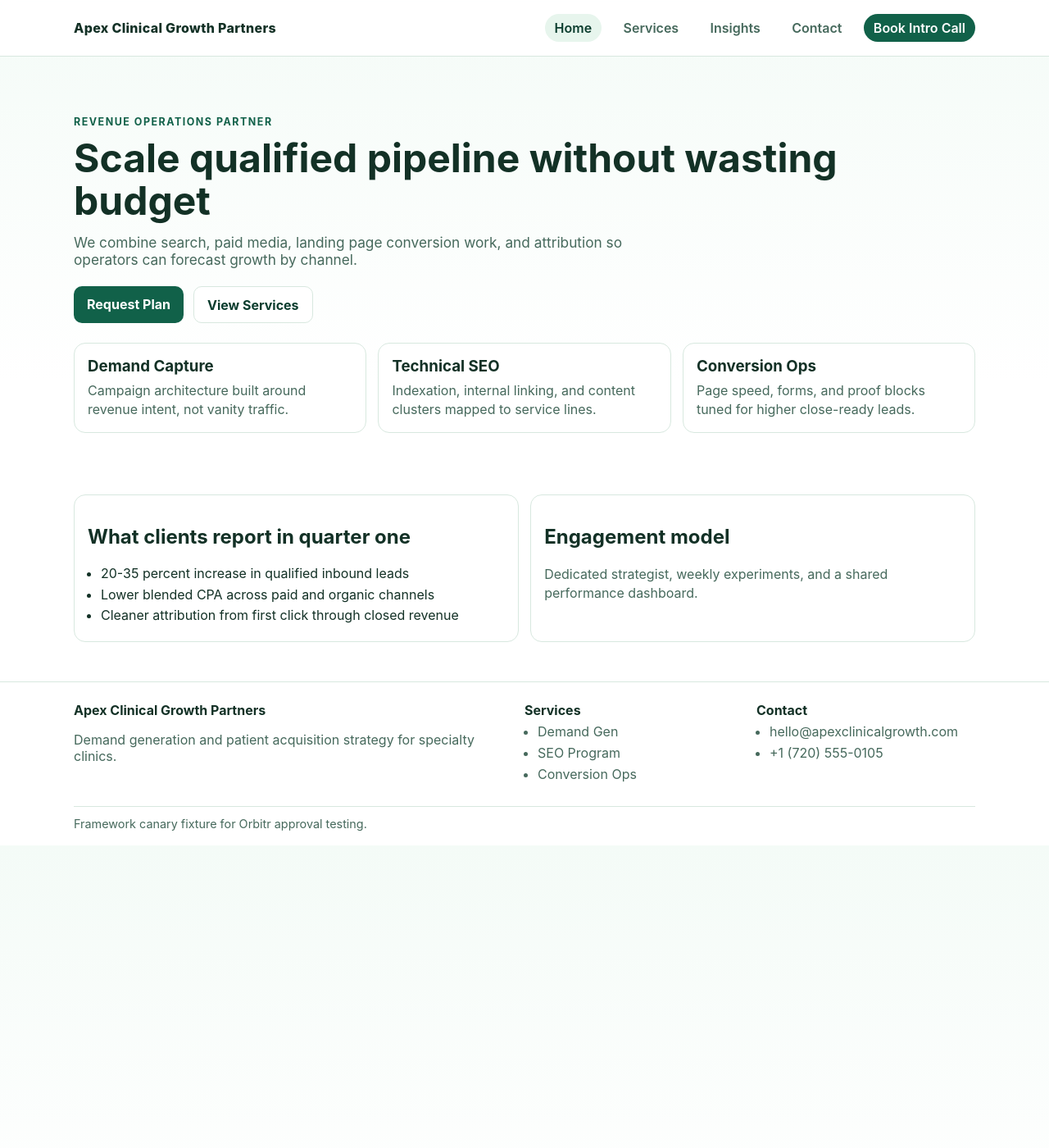
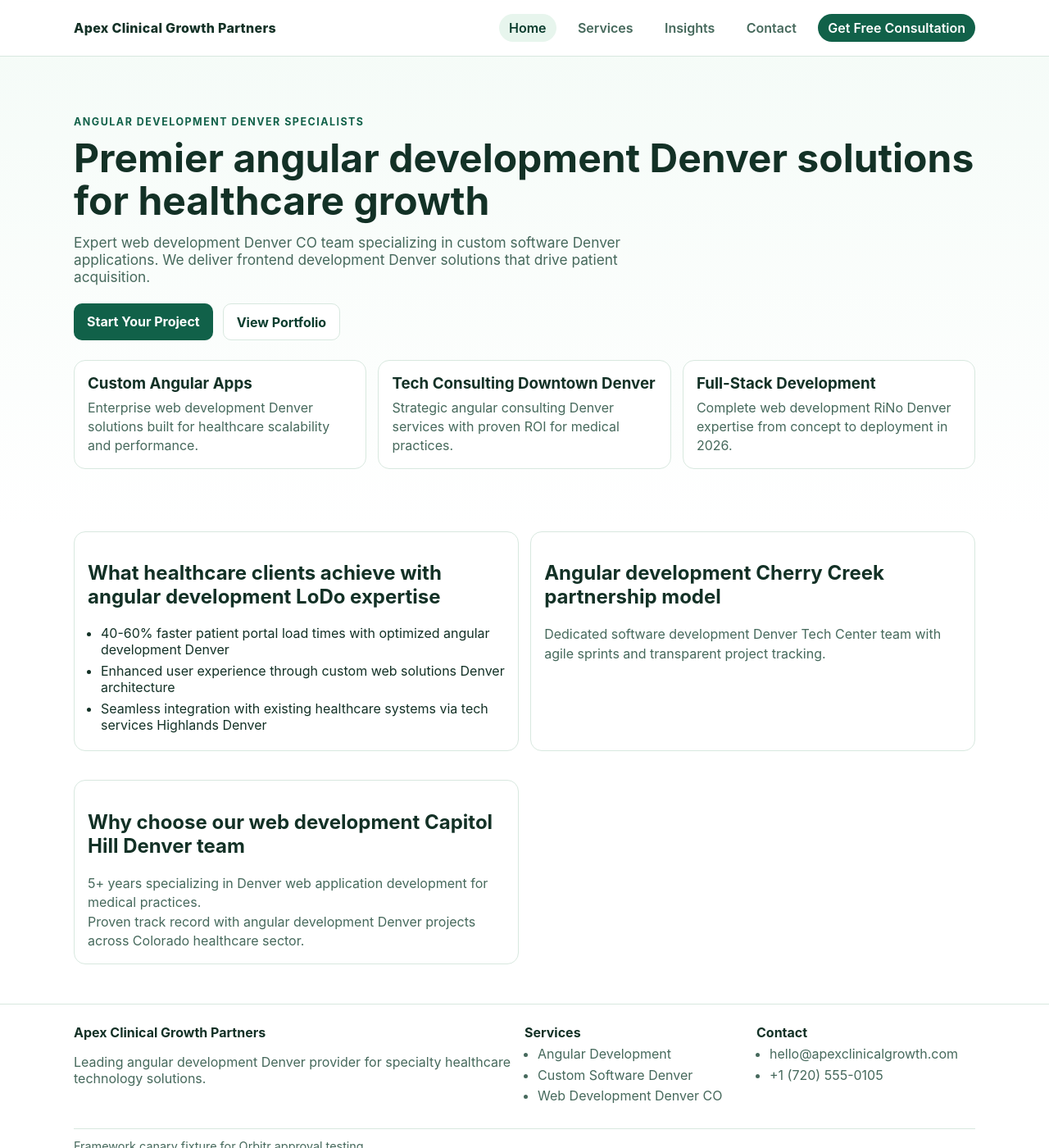
Before and after one commit to prjctlphbt/orbitr-canary-angular-20260228, a Jekyll site: the page index.html, which Jekyll copies as it is, in a window 1280 px wide and 1400 px high. Shown: the whole window at 82% size. Built offline with Jekyll 4.4.1, drawn with Linux system fonts in a browser that asks for light colours.

Commit message:
Refresh and update content: index.html

```diff
--- a/index.html
+++ b/index.html
@@ -1,67 +1,78 @@
-<!doctype html>
+<!DOCTYPE html>
+
 <html lang="en">
 <head>
-    <meta charset="UTF-8" />
-    <meta name="viewport" content="width=device-width, initial-scale=1.0" />
-    <meta name="description" content="Apex Clinical Growth Partners helps local service operators scale qualified pipeline with accountable digital marketing." />
-    <title>Apex Clinical Growth Partners | Growth Marketing</title>
-    <link rel="canonical" href="https://orbitr-canary-angular-20260228.pages.dev/">
-    <link rel="stylesheet" href="/assets/styles.css" />
-
+<meta charset="utf-8"/>
+<meta content="width=device-width, initial-scale=1.0" name="viewport"/>
+<meta content="Expert angular development Denver services. Apex Clinical Growth Partners delivers custom web development Denver CO solutions for healthcare providers." name="description"/>
+<title>Angular Development Denver | Apex Clinical Growth Partners</title>
+<link href="https://orbitr-canary-angular-20260228.pages.dev/" rel="canonical"/>
+<link href="/assets/styles.css" rel="stylesheet"/>
 <script type="application/ld+json">
 {
   "@context": "https://schema.org",
-  "@type": "AutoRepair",
-  "name": "Orbitr Canary Angular 20260228",
+  "@type": "ProfessionalService",
+  "name": "Apex Clinical Growth Partners",
   "url": "https://orbitr-canary-angular-20260228.pages.dev",
-  "telephone": "(720) 555-0105"
+  "telephone": "(720) 555-0105",
+  "address": {
+    "@type": "PostalAddress",
+    "addressLocality": "Denver",
+    "addressRegion": "CO"
+  },
+  "serviceType": "Angular Development Denver"
 }
 </script>
 </head>
 <body>
-
-<app-root ng-version="17.3.0" data-framework="angular">
+<app-root data-framework="angular" ng-version="17.3.0">
 <header>
 <div class="container navbar">
 <a class="brand" href="/">Apex Clinical Growth Partners</a>
-        <button class="nav-toggle" type="button" data-nav-toggle aria-label="Open menu">Menu</button>
-        <nav class="nav-links" data-nav-links data-open="false" aria-label="Primary">
-          <a href="/" aria-current="page">Home</a>
-          <a href="/services/" >Services</a>
-          <a href="/blog/insights/" >Insights</a>
-          <a href="/contact/" >Contact</a>
-          <a class="cta" href="/contact/">Book Intro Call</a>
+<button aria-label="Open menu" class="nav-toggle" data-nav-toggle="" type="button">Menu</button>
+<nav aria-label="Primary" class="nav-links" data-nav-links="" data-open="false">
+<a aria-current="page" href="/">Home</a>
+<a href="/services/">Services</a>
+<a href="/blog/insights/">Insights</a>
+<a href="/contact/">Contact</a>
+<a class="cta" href="/contact/">Get Free Consultation</a>
 </nav>
 </div>
 </header>
 <main class="container">
-
 <section class="hero">
-        <span class="kicker">Revenue Operations Partner</span>
-        <h1>Scale qualified pipeline without wasting budget</h1>
-        <p class="subhead">We combine search, paid media, landing page conversion work, and attribution so operators can forecast growth by channel.</p>
+<span class="kicker">Angular Development Denver Specialists</span>
+<h1>Premier angular development Denver solutions for healthcare growth</h1>
+<p class="subhead">Expert web development Denver CO team specializing in custom software Denver applications. We deliver frontend development Denver solutions that drive patient acquisition.</p>
 <div class="actions">
-          <a class="btn primary" href="/contact/">Request Plan</a>
-          <a class="btn ghost" href="/services/">View Services</a>
+<a class="btn primary" href="/contact/">Start Your Project</a>
+<a class="btn ghost" href="/services/">View Portfolio</a>
 </div>
 <div class="grid">
-          <article class="card"><h3>Demand Capture</h3><p>Campaign architecture built around revenue intent, not vanity traffic.</p></article>
-          <article class="card"><h3>Technical SEO</h3><p>Indexation, internal linking, and content clusters mapped to service lines.</p></article>
-          <article class="card"><h3>Conversion Ops</h3><p>Page speed, forms, and proof blocks tuned for higher close-ready leads.</p></article>
+<article class="card"><h3>Custom Angular Apps</h3><p>Enterprise web development Denver solutions built for healthcare scalability and performance.</p></article>
+<article class="card"><h3>Tech Consulting Downtown Denver</h3><p>Strategic angular consulting Denver services with proven ROI for medical practices.</p></article>
+<article class="card"><h3>Full-Stack Development</h3><p>Complete web development RiNo Denver expertise from concept to deployment in 2026.</p></article>
 </div>
 </section>
 <section class="section">
 <article class="card">
-          <h2>What clients report in quarter one</h2>
+<h2>What healthcare clients achieve with angular development LoDo expertise</h2>
 <ul>
-            <li>20-35 percent increase in qualified inbound leads</li>
-            <li>Lower blended CPA across paid and organic channels</li>
-            <li>Cleaner attribution from first click through closed revenue</li>
+<li>40-60% faster patient portal load times with optimized angular development Denver</li>
+<li>Enhanced user experience through custom web solutions Denver architecture</li>
+<li>Seamless integration with existing healthcare systems via tech services Highlands Denver</li>
 </ul>
 </article>
 <article class="card">
-          <h2>Engagement model</h2>
-          <p>Dedicated strategist, weekly experiments, and a shared performance dashboard.</p>
+<h2>Angular development Cherry Creek partnership model</h2>
+<p>Dedicated software development Denver Tech Center team with agile sprints and transparent project tracking.</p>
+</article>
+</section>
+<section class="section">
+<article class="card">
+<h2>Why choose our web development Capitol Hill Denver team</h2>
+<p>5+ years specializing in Denver web application development for medical practices.</p>
+<p>Proven track record with angular development Denver projects across Colorado healthcare sector.</p>
 </article>
 </section>
 </main>
@@ -69,14 +80,14 @@
 <div class="container footer-grid">
 <div>
 <strong>Apex Clinical Growth Partners</strong>
-          <p>Demand generation and patient acquisition strategy for specialty clinics.</p>
+<p>Leading angular development Denver provider for specialty healthcare technology solutions.</p>
 </div>
 <div>
 <strong>Services</strong>
 <ul>
-            <li><a href="/services/">Demand Gen</a></li>
-            <li><a href="/services/">SEO Program</a></li>
-            <li><a href="/services/">Conversion Ops</a></li>
+<li><a href="/services/">Angular Development</a></li>
+<li><a href="/services/">Custom Software Denver</a></li>
+<li><a href="/services/">Web Development Denver CO</a></li>
 </ul>
 </div>
 <div>
```
Lines whose indentation alone changed are shown as unchanged.
